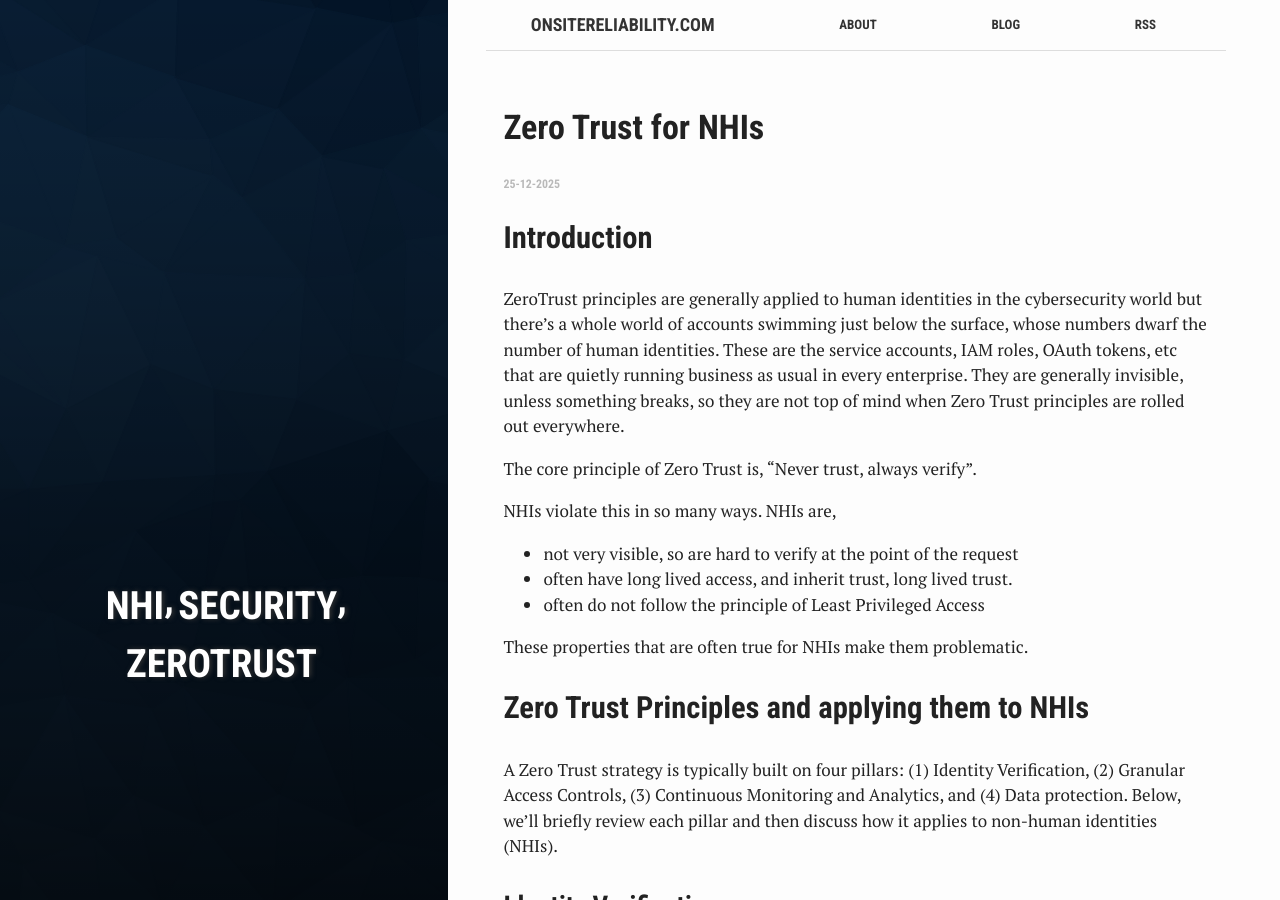
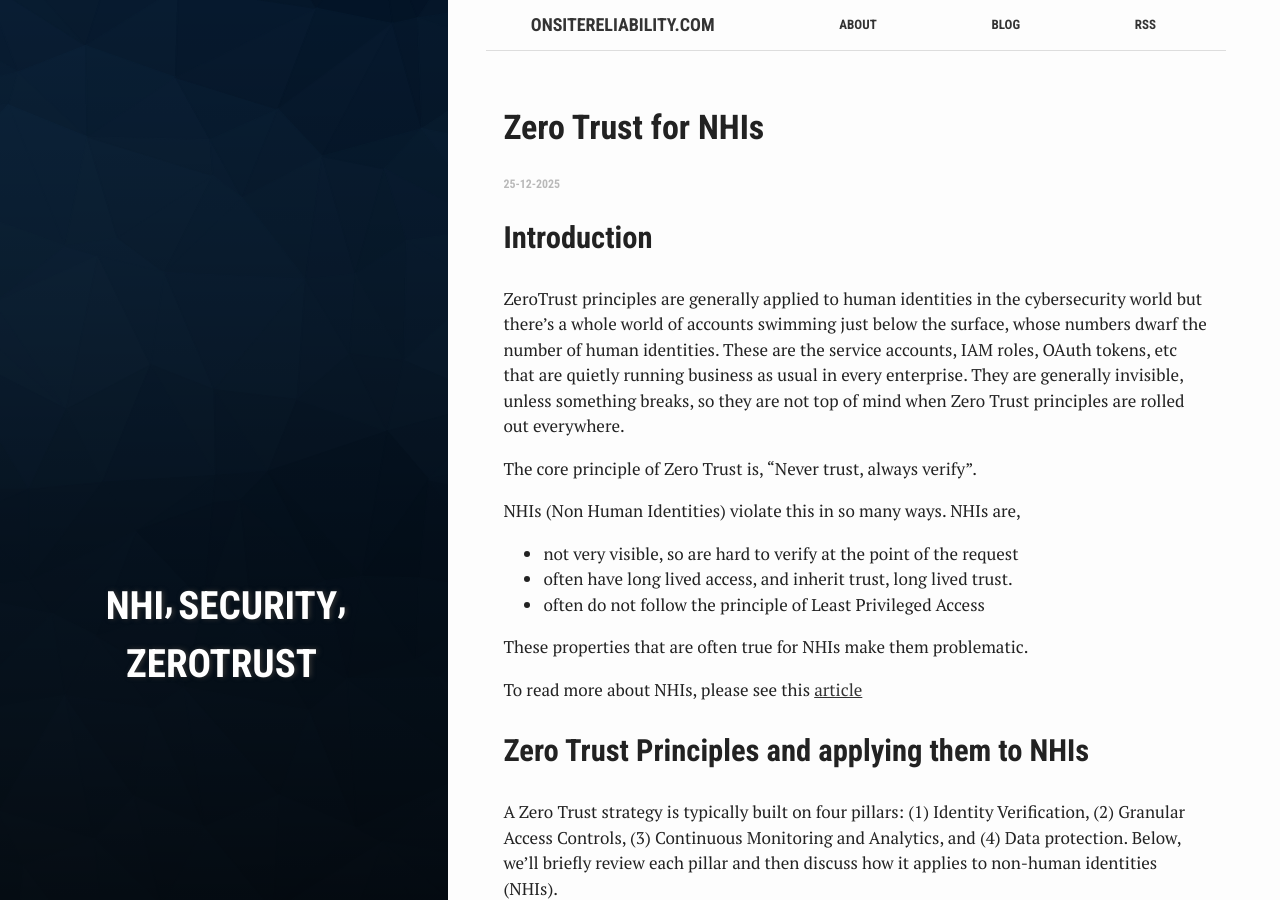
Before and after one commit to qapage/qapage.github.io, a Jekyll site: the page built from _posts/2025-12-25-Zero-Trust-For-NHIs.md, in a window 1280 px wide and 900 px high. Built offline with Jekyll 4.4.1, drawn with Linux system fonts in a browser that asks for light colours.

Commit message:
Updated post on Zero Trust for NHIs

```diff
--- a/_posts/2025-12-25-Zero-Trust-For-NHIs.md
+++ b/_posts/2025-12-25-Zero-Trust-For-NHIs.md
@@ -10,13 +10,15 @@ ZeroTrust principles are generally applied to human identities in the cybersecur
 
 The core principle of Zero Trust is, "Never trust, always verify".
 
-NHIs violate this in so many ways. NHIs are,
+NHIs (Non Human Identities) violate this in so many ways. NHIs are,
 
 - not very visible, so are hard to verify at the point of the request
 - often have long lived access, and inherit trust, long lived trust.
 - often do not follow the principle of Least Privileged Access
 
 These properties that are often true for NHIs make them problematic.
+
+To read more about NHIs, please see this [article](https://onsitereliability.com/All-about-Non-Human-Identities-NHIs/)
 
 ## Zero Trust Principles and applying them to NHIs
 
```
